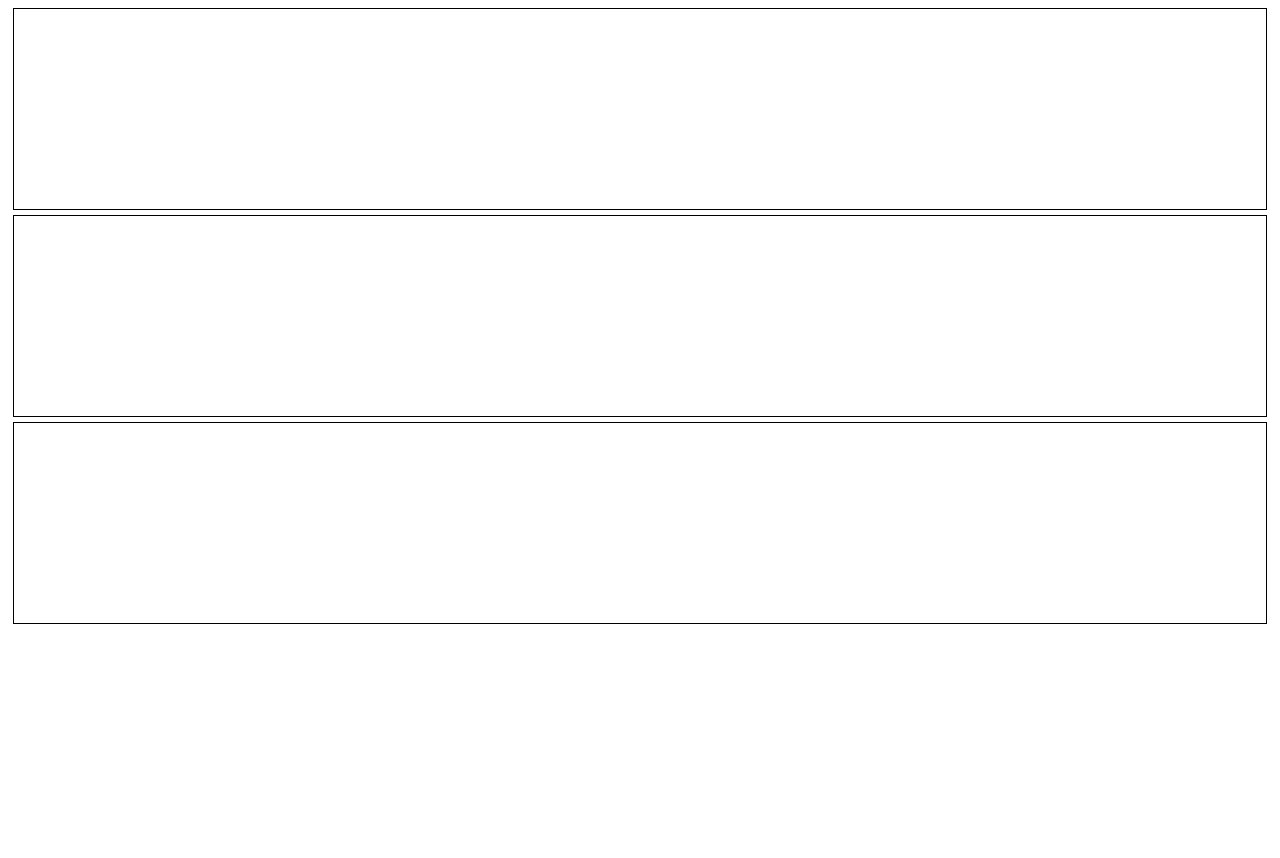
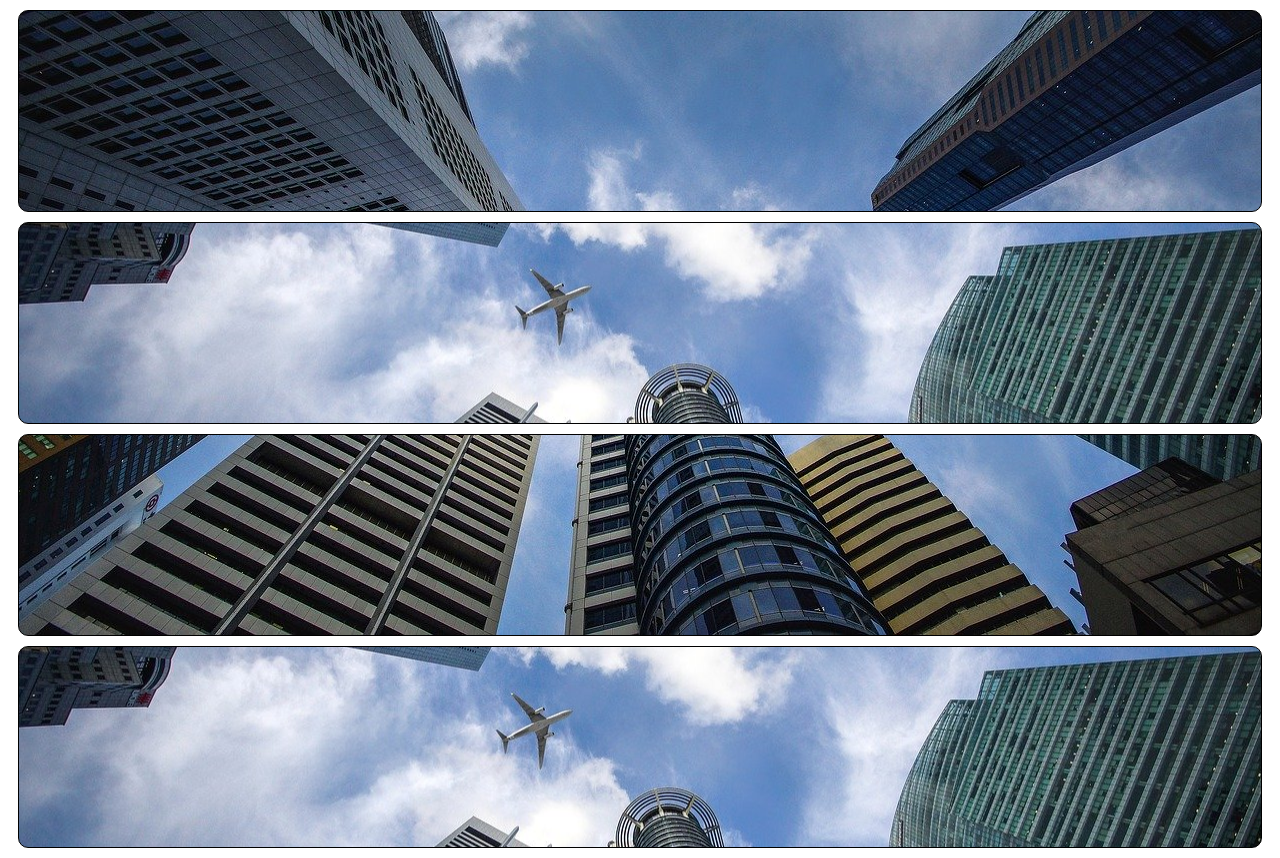
Before and after one commit to RafaRock1/html-css, a plain HTML site: page Exercicios/ex022/fundo003.html in a window 1280 px wide. Before the commit the page ends 800 px from the top, so only its background shows below. Drawn offline with Linux system fonts and the light colour scheme.

Commit message:
atualização

```diff
--- a/Exercicios/ex022/fundo003.html
+++ b/Exercicios/ex022/fundo003.html
@@ -7,20 +7,42 @@
     <title>Posição dos Fundos</title>
     <style>
         div.bloco {
+            background-image: url(imagens/wallpaper002.jpg);
             height: 200px;
             border: 1px solid black;
-            margin: 5px;
+            border-radius: 10px;
+            margin: 10px;
         }
+
+        div#q1{
+            background-position: left top;
+        }
+
+        div#q2{
+            background-position: left center;
+        }
+
+        div#q3{
+            background-position: right bottom;
+        }
+
+        div#q4{
+            background-position: center center;
+        }
+
     </style>
 </head>
 <body>
-    <div class="bloco">
+    <div class="bloco" id="q1">
 
     </div>
-    <div class="bloco">
+    <div class="bloco" id="q2">
 
     </div>
-    <div class="bloco">
+    <div class="bloco" id="q3">
+
+    </div>
+    <div class="bloco" id="q4">
 
     </div>
 </body>
```
